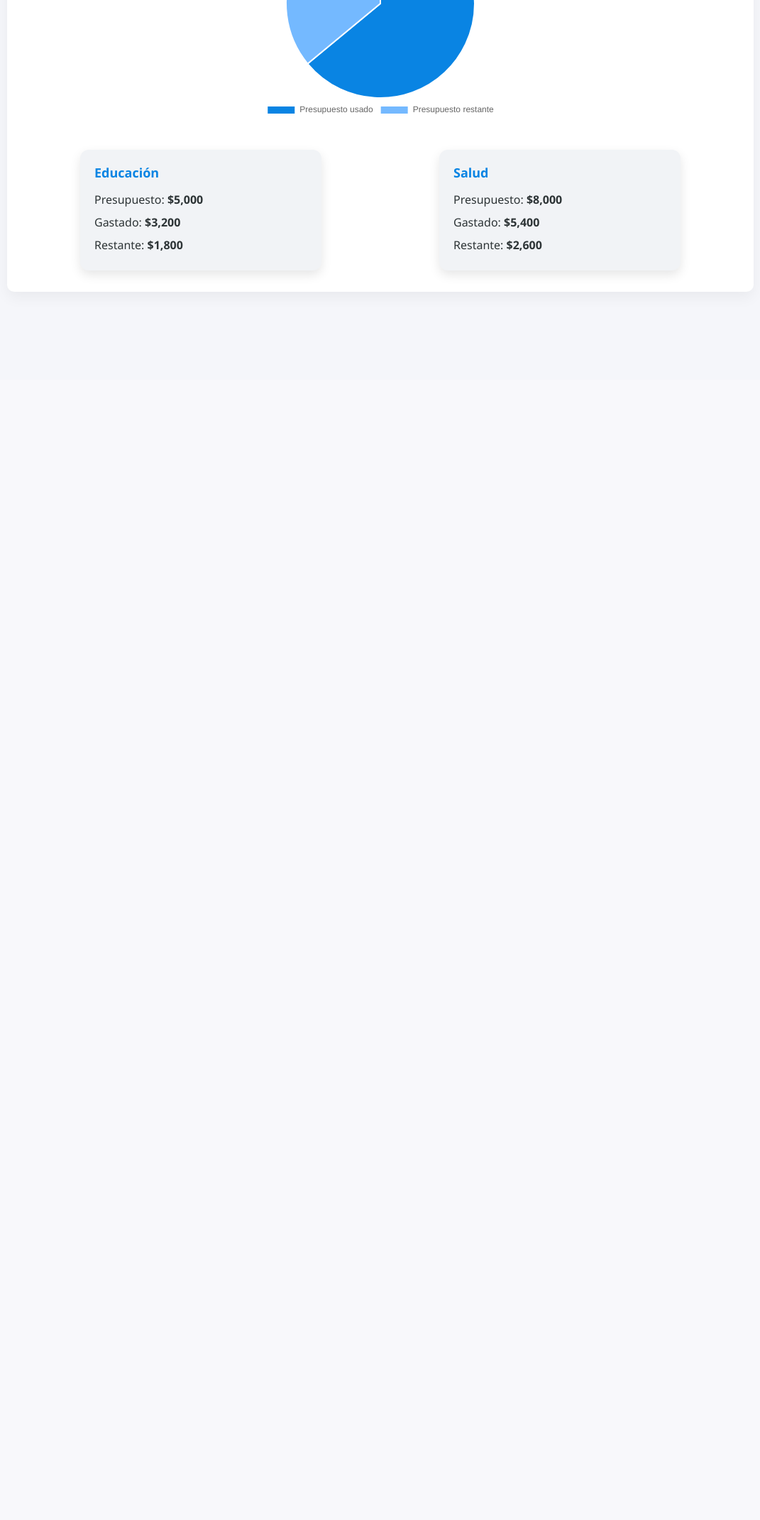
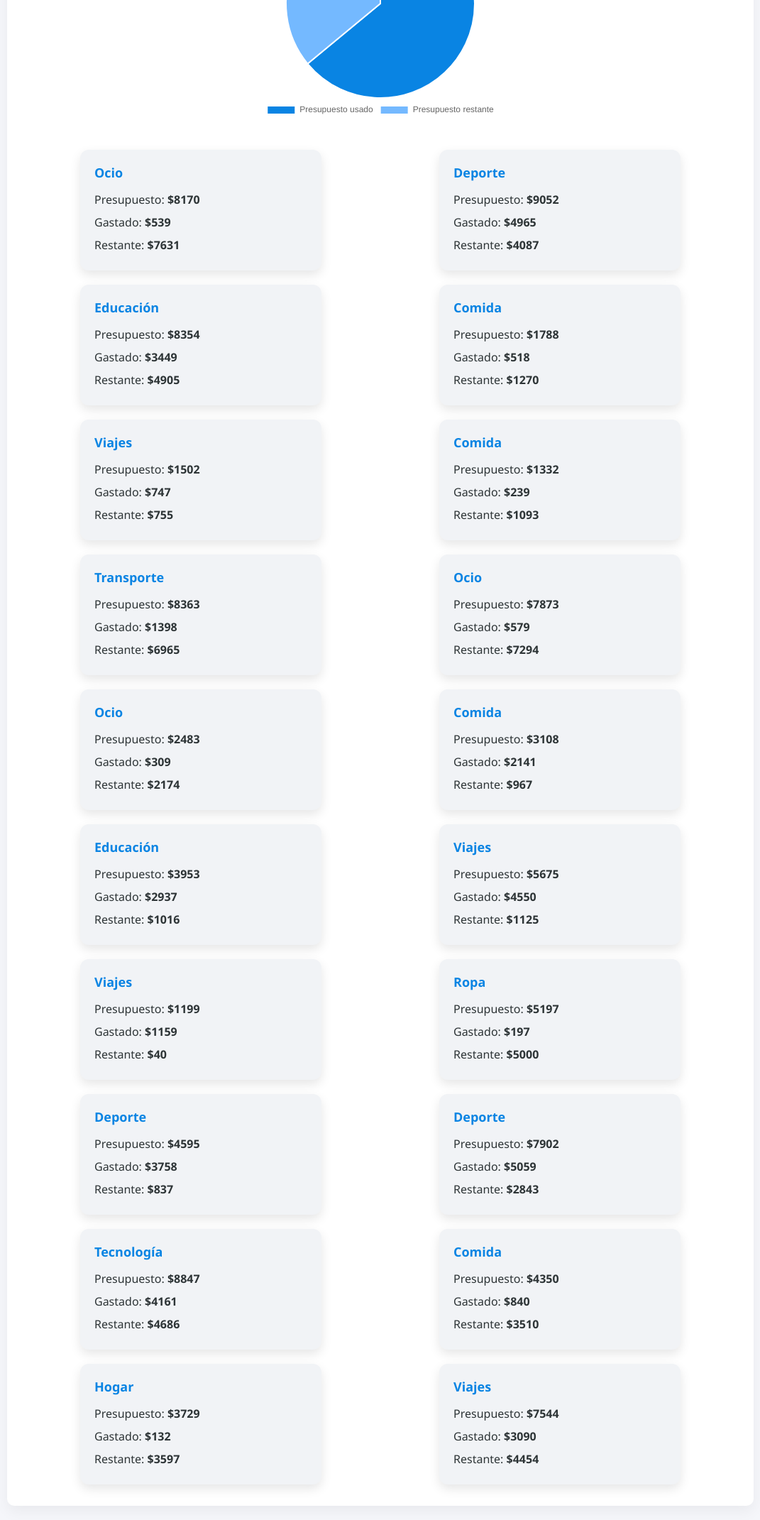
Before and after one commit to Rafita007/META, a Flask app: template templates/detalles_tarjeta.html in a window 1280 px wide. Shown: the part 265-2406 px from the top of the page at 71% size, without its empty margins (104-1175 px from the left). Before the commit the page ends 677 px from the top, so only its background shows below. Run offline with Flask 3, Linux system fonts and the light colour scheme; the template is opened without the code that fills it, so the values that code supplies are empty.

Commit message:
Good Update Front

```diff
--- a/app.py
+++ b/app.py
@@ -67,24 +67,44 @@ def dashboard():
 
 
 
+# Ruta para ver los detalles de una tarjeta o estado de cuenta
 @app.route('/detalles_tarjeta/<int:tarjeta_id>')
 def detalles_tarjeta(tarjeta_id):
     if 'user_id' not in session:
         return redirect(url_for('login'))
 
-    # Buscar la tarjeta por ID y asegurarse de que pertenece al usuario logueado
     tarjeta = Tarjeta.query.filter_by(id=tarjeta_id, user_id=session['user_id']).first()
 
     if not tarjeta:
         flash("Tarjeta no encontrada o no autorizada.")
         return redirect(url_for('dashboard'))
 
-    # Datos de ejemplo para el presupuesto y gastos
+    # Lógica para diferenciar entre tarjeta y estado de cuenta
+    if tarjeta.nombre == "Estado de Cuenta":
+        # Redirigir a una nueva página para los estados de cuenta
+        return redirect(url_for('detalles_estado_cuenta', tarjeta_id=tarjeta_id))
+
+    # Si es una tarjeta, mostramos los bloques aleatorios
     presupuesto = 5000
     gastado = 3200
     restante = presupuesto - gastado
 
     return render_template('detalles_tarjeta.html', tarjeta=tarjeta, presupuesto=presupuesto, gastado=gastado, restante=restante)
+
+# Nueva ruta para los detalles de un estado de cuenta
+@app.route('/detalles_estado_cuenta/<int:tarjeta_id>')
+def detalles_estado_cuenta(tarjeta_id):
+    if 'user_id' not in session:
+        return redirect(url_for('login'))
+
+    tarjeta = Tarjeta.query.filter_by(id=tarjeta_id, user_id=session['user_id']).first()
+
+    if not tarjeta:
+        flash("Estado de cuenta no encontrado o no autorizado.")
+        return redirect(url_for('dashboard'))
+
+    # Aquí puedes agregar la lógica que se aplique para los estados de cuenta
+    return render_template('detalles_estado_cuenta.html', tarjeta=tarjeta)
 
 # Ruta para eliminar una tarjeta
 @app.route('/delete_card/<int:card_id>', methods=['POST'])
--- a/templates/detalles_tarjeta.html
+++ b/templates/detalles_tarjeta.html
@@ -82,24 +82,43 @@
         </div>
 
         <!-- Lista de bloques con el presupuesto y gasto -->
-        <div class="block-list">
-            <div class="block">
-                <h3>Educación</h3>
-                <p>Presupuesto: <span class="amount">$5,000</span></p>
-                <p>Gastado: <span class="amount">$3,200</span></p>
-                <p>Restante: <span class="amount">$1,800</span></p>
-            </div>
-            <div class="block">
-                <h3>Salud</h3>
-                <p>Presupuesto: <span class="amount">$8,000</span></p>
-                <p>Gastado: <span class="amount">$5,400</span></p>
-                <p>Restante: <span class="amount">$2,600</span></p>
-            </div>
-            <!-- Puedes agregar más bloques de esta forma -->
-        </div>
+        <div class="block-list" id="block-list"></div>
     </div>
 
     <script>
+        // Función para generar un número aleatorio entre un rango
+        function getRandomInt(min, max) {
+            return Math.floor(Math.random() * (max - min + 1)) + min;
+        }
+
+        // Función para generar bloques con presupuestos y gastos aleatorios
+        function generateBlocks() {
+            const blockList = document.getElementById('block-list');
+            const blockTitles = ['Educación', 'Salud', 'Transporte', 'Ocio', 'Comida', 'Tecnología', 'Viajes', 'Ropa', 'Hogar', 'Deporte'];
+            const numBlocks = getRandomInt(2, 20); // Genera entre 2 y 20 bloques
+
+            for (let i = 0; i < numBlocks; i++) {
+                const title = blockTitles[Math.floor(Math.random() * blockTitles.length)];
+                const presupuesto = getRandomInt(1000, 10000); // Presupuesto aleatorio entre 1000 y 10000
+                const gastado = getRandomInt(0, presupuesto); // Gastado aleatorio, no puede ser mayor que el presupuesto
+                const restante = presupuesto - gastado;
+
+                const block = document.createElement('div');
+                block.classList.add('block');
+                block.innerHTML = `
+                    <h3>${title}</h3>
+                    <p>Presupuesto: <span class="amount">$${presupuesto}</span></p>
+                    <p>Gastado: <span class="amount">$${gastado}</span></p>
+                    <p>Restante: <span class="amount">$${restante}</span></p>
+                `;
+
+                blockList.appendChild(block);
+            }
+        }
+
+        // Llamar a la función para generar los bloques al cargar la página
+        generateBlocks();
+
         // Crear una gráfica de pastel de ejemplo al 100%
         const ctx = document.getElementById('myPieChart').getContext('2d');
         const myPieChart = new Chart(ctx, {
```
Also changed, not shown: templates/detalles_estado_cuenta.html (added, +38 -0 lines).
